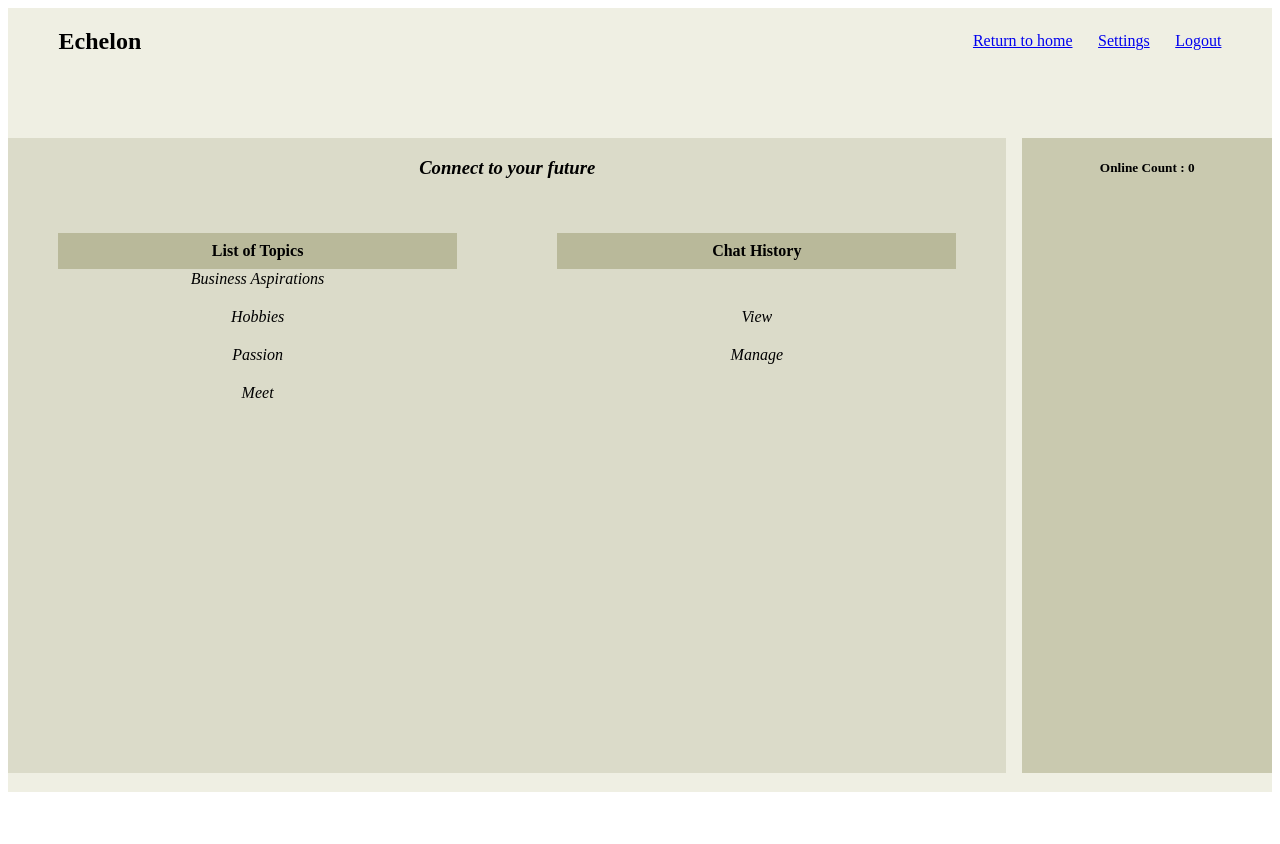
After one commit to peterkim2014/Echelon-Application, a Flask app: page /minute in a window 1280 px wide. The commit adds this page. Run offline with Flask 3, Linux system fonts and the light colour scheme.

Commit message:
added minute page

```diff
--- /dev/null
+++ b/flask_app/controllers/minutes.py
@@ -0,0 +1,11 @@
+from flask import render_template, redirect, request, flash, session
+from flask_app import app
+from flask_app.models.user import User
+from flask_app.models.note import Note
+from flask_app.models.calender import Calender
+from flask_app.models.command import Command
+from flask_app.models.chat import Chat
+
+@app.route("/minute")
+def minute_homepage():
+    return render_template("minutes/minute_home.html")
--- a/flask_app/models/calender.py
+++ b/flask_app/models/calender.py
@@ -4,7 +4,7 @@ from flask_app.models.user import User
 
 class Calender:
 
-    dB = "echelon_data"
+    dB = "minute_data"
 
     def __init__(self, calender_data):
         self.id = calender_data["id"]
--- a/flask_app/models/note.py
+++ b/flask_app/models/note.py
@@ -4,7 +4,7 @@ from flask_app.models.user import User
 
 class Note:
 
-    dB = "echelon_data"
+    dB = "minute_data"
 
     def __init__(self, notes_data):
         self.id = notes_data["id"]
--- a/flask_app/models/user.py
+++ b/flask_app/models/user.py
@@ -6,7 +6,7 @@ EMAIL_REGEX = re.compile(r'^[a-zA-Z0-9,+_-]+@[a-zA-Z0-9._-]+\.[a-zA-Z]+$')
 
 class User:
 
-    dB = "echelon_data"
+    dB = "minute_data"
 
     def __init__(self, user_data):
         self.id = user_data["id"]
--- /dev/null
+++ b/flask_app/static/css/minute.css
@@ -0,0 +1,89 @@
+#global {
+    width: 100%;
+    height: 98vh;
+    /* first iteration */
+    /* background-color: beige; */
+    /* second iteration */
+    background-color: rgba(179, 179, 126, 0.217);
+    gap: 1.5vh;
+
+} .nav_bar {
+    display: flex;
+    justify-content: space-between;
+    align-items: center; */
+    /* first iteration */
+    /* background-color: rgb(200, 200, 173); */
+    /* second iteration */
+    background-color: rgba(142, 142, 95, 0.656);
+    } .nav_links, h2 {
+        margin-left: 4%;
+        margin-right: 4%;
+    } .nav_links {
+        display: flex;
+        justify-content: space-between;
+        align-items: center;
+        gap: 2vw;
+} .main {
+    margin-top: 5%;
+    height: 90%;
+    width: 100%;
+    display: flex;
+    flex-direction: column;
+    } .main_body {
+        height: 90%;
+        width: 100%;
+        } .chat_main {
+            height: 100%;
+            width: 100%;
+            display: flex;
+            gap: 1.25vw;
+            } .content {
+                height: 100%;
+                width: 80%;
+                background-color: rgba(142, 142, 95, 0.20);
+                } .content_body {
+                    height: 75%;
+                } .content > h3 {
+                    display: flex;
+                    justify-content: center;
+                    align-items: center;
+                    } .list_category {
+                        width: 100%;
+                        height: 75%;
+                        margin-top: 5%;
+                    } .multiple_topics {
+                        display: grid;
+                        grid-template-columns: 1fr 1fr;
+                        grid-template-rows: 1fr 1fr;
+                        width: 100%;
+                        height: 100%;
+                        } .one_topic {
+                            display: flex;
+                            flex-direction: column;
+                            align-items: center;
+                            justify-content: center;
+                        } .one_topic > p {
+                            display: flex;
+                            justify-content: center;
+                            align-items: center;
+                            background-color: rgba(142, 142, 95, 0.45);
+                            width: 80%;
+                            height: 20%;
+                            margin: 0;
+                            } .list {
+                                display: flex;
+                                flex-direction: column;
+                                align-items: center;
+                                justify-content: center;
+                                width: 80%;
+                                height: 75%;
+                                gap: 2.5vh;
+            } .footer {
+                display: flex;
+                flex-direction: column;
+                justify-content: flex-start;
+                align-items: center;
+                width: 20%;
+                height: 100%;
+                background-color: rgba(142, 142, 95, 0.40);
+            }
--- /dev/null
+++ b/flask_app/templates/minutes/minute_home.html
@@ -0,0 +1,116 @@
+<!DOCTYPE html>
+<html lang="en">
+<head>
+    <meta charset="UTF-8">
+    <meta http-equiv="X-UA-Compatible" content="IE=edge">
+    <meta name="viewport" content="width=device-width, initial-scale=1.0">
+    <title>Document</title>
+    <link rel="stylesheet" type="text/css" href="{{ url_for('static', filename='css/minute.css') }}">
+</head>
+<body>
+
+    <div id="global">
+
+        <div class="nav_bar">
+            <h2>Echelon</h2>
+            <div class="nav_links">
+                <a href="/homepage">Return to home</a>
+                <a href="/setting_page">Settings</a>
+                <a href="/login_page">Logout</a>
+            </div>
+        </div>
+
+        <div class="main">
+            <div class="main_sidebar">
+            </div>
+
+            <div class="main_body">
+                <div class="chat_main">
+                    <div class="content">
+                        <h3><i>Connect to your future</i></h3>
+                        <div class="content_body">
+                            <div class="list_category">
+                                <div class="multiple_topics">
+                                    <div class="one_topic">
+                                        <p><b>List of Topics</b></p>
+                                        <div class="list">
+                                            <a><i>Business Aspirations</i></a>
+                                            <a><i>Hobbies</i></a>
+                                            <a><i>Passion</i></a>
+                                            <a><i>Meet</i></a>
+                                        </div>
+                                    </div>
+                                    <div class="one_topic">
+                                        <p><b>Chat History</b></p>
+                                        <div class="list">
+                                            <a><i>View</i></a>
+                                            <a><i>Manage</i></a>
+                                        </div>
+                                    </div>
+                                </div>
+                                {% if command_prompt %}
+                                <div class="command_response">
+                                    <h4>Command Response : </h4>
+                                    <p><i>{{ command_prompt }}</i></p>
+                                </div>
+                                <form method="POST" action="/refresh">
+                                    <button>Refresh</button>
+                                </form>
+                                {% endif %}
+                            </div>
+                            <div class="user_commands">
+                                {% if commands %}
+                                {% for command in commands %}
+                                <div class="single_command">
+                                    <h4>Your Command : </h4>
+                                    <p>{{ command.command }}</p>
+                                    <p>{{ command.created_at }}</p>
+                                    <div class="command_buttons">
+                                        <form action="/delete_command" method="POST">
+                                            <label for="delete">
+                                                <input type="hidden" name="id" value={{ command.id }}>
+                                                <input name="delete" type="submit" value="Undo"/>
+                                            </label>
+                                        </form>
+                                    </div>
+                                </div>
+                                {% endfor %}
+                                {% endif %}
+                                {% if commands %}
+                                <div class="return_commands">
+                                    <h4>Command Response : </h4>
+                                    <p><i>{{ command_prompt }}</i></p>
+                                </div>
+                                {% endif %}
+                            </div>
+                        </div>
+                        {% if commands %}
+                        <form class="content_search" method="POST" action="/create_command">
+                            <label class="search_label" for="search_input">
+                                <input type=hidden name="user_id" value={{ user_id }}>
+                                <input class="search_input" type="search" name="search_input" value="" placeholder="Type a command..." autofocus>
+                            </label>
+                            <button class="submit_search">Submit</button>
+                        </form>
+                        {% endif %}
+                    </div>
+                    <div class="footer">
+                        <h5>Online
+                            <span>Count : 0</span>
+                        </h5>
+                          <!-- if user exists  -->
+                          <!-- div -->
+                          <!-- /div -->
+                          <!-- endif -->
+                    </div>
+                </div>
+
+            </div>
+
+        </div>
+    </div>
+
+
+    <script src="{{url_for('static', filename='javascript/calender.js')}}"></script>
+</body>
+</html>
--- a/server.py
+++ b/server.py
@@ -1,5 +1,5 @@
 from flask_app import app
-from flask_app.controllers import users, notes, commands, calenders
+from flask_app.controllers import users, notes, commands, calenders, minutes
 
 if __name__=="__main__":
     app.run(debug=True)
```
Also changed, not shown: flask_app/models/chat.py (added, +25 -0 lines), flask_app/models/command.py (+24 -14 lines), flask_app/models/like.py (added, +132 -0 lines), flask_app/templates/main/home_page.html (+3 -4 lines).
